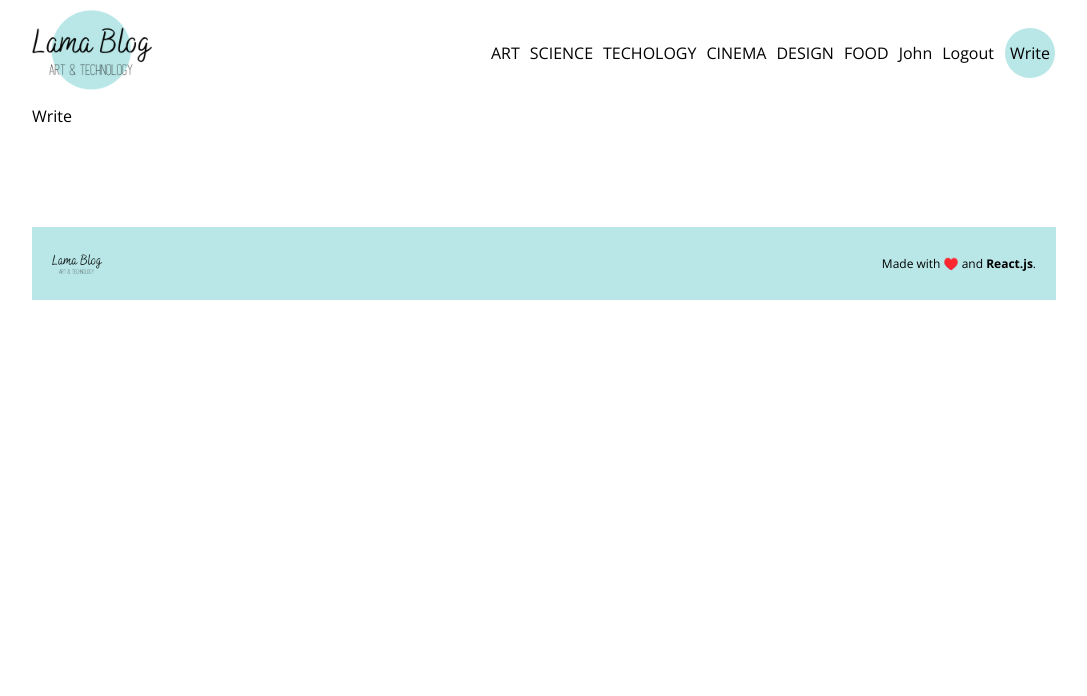
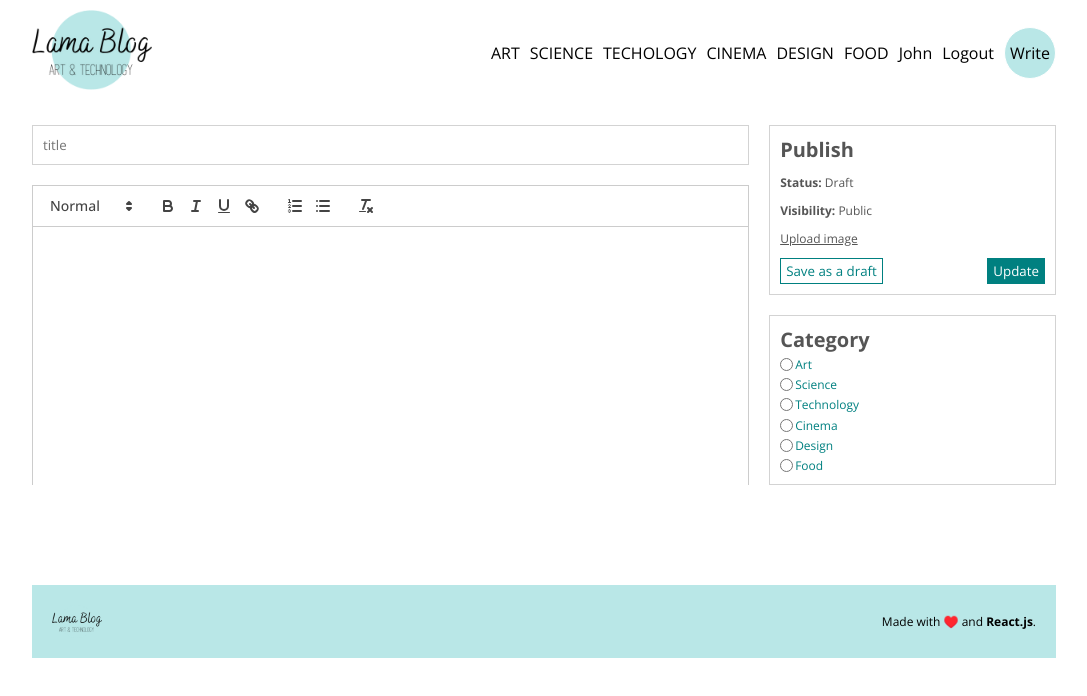
Before and after one commit to tafitahery/blog-app, a React (Vite) app in the folder client/: page /write in a window 1280 px wide. Shown: the top 696 px of the page, without its empty margins (96-1183 px from the left). Built offline with nearby package versions, Linux system fonts and the light colour scheme.

Commit message:
React Add New Post Destign

```diff
--- a/client/package.json
+++ b/client/package.json
@@ -12,6 +12,7 @@
   "dependencies": {
     "react": "^18.2.0",
     "react-dom": "^18.2.0",
+    "react-quill": "^2.0.0",
     "react-router-dom": "^6.16.0",
     "sass": "^1.69.2"
   },
--- a/client/src/pages/Write.jsx
+++ b/client/src/pages/Write.jsx
@@ -1,5 +1,69 @@
-import React from 'react';
+import { useState } from 'react';
+import ReactQuill from 'react-quill';
+import 'react-quill/dist/quill.snow.css';
 
 export default function Write() {
-  return <div>Write</div>;
+  const [value, setValue] = useState('');
+
+  return (
+    <div className="add">
+      <div className="content">
+        <input type="text" placeholder="title" />
+        <div className="editorContainer">
+          <ReactQuill
+            className="editor"
+            theme="snow"
+            value={value}
+            onChange={setValue}
+          />
+        </div>
+      </div>
+      <div className="menu">
+        <div className="item">
+          <h1>Publish</h1>
+          <span>
+            <b>Status: </b> Draft
+          </span>
+          <span>
+            <b>Visibility: </b> Public
+          </span>
+          <input style={{ display: 'none' }} type="file" name="" id="file" />
+          <label className="file" htmlFor="file">
+            Upload image
+          </label>
+          <div className="buttons">
+            <button>Save as a draft</button>
+            <button>Update</button>
+          </div>
+        </div>
+        <div className="item">
+          <h1>Category</h1>
+          <div className="cat">
+            <input type="radio" name="cat" value="art" id="art" />
+            <label htmlFor="art">Art</label>
+          </div>
+          <div className="cat">
+            <input type="radio" name="cat" value="science" id="science" />
+            <label htmlFor="science">Science</label>
+          </div>
+          <div className="cat">
+            <input type="radio" name="cat" value="technology" id="technology" />
+            <label htmlFor="technology">Technology</label>
+          </div>
+          <div className="cat">
+            <input type="radio" name="cat" value="cinema" id="cinema" />
+            <label htmlFor="cinema">Cinema</label>
+          </div>
+          <div className="cat">
+            <input type="radio" name="cat" value="design" id="design" />
+            <label htmlFor="design">Design</label>
+          </div>
+          <div className="cat">
+            <input type="radio" name="cat" value="food" id="food" />
+            <label htmlFor="food">Food</label>
+          </div>
+        </div>
+      </div>
+    </div>
+  );
 }
--- a/client/src/style.scss
+++ b/client/src/style.scss
@@ -300,3 +300,89 @@
     }
   }
 }
+
+// WRITE
+.add {
+  margin-top: 20px;
+  display: flex;
+  gap: 20px;
+
+  .content {
+    flex: 5;
+    display: flex;
+    flex-direction: column;
+    gap: 20px;
+
+    input {
+      padding: 10px;
+      border: 1px solid lightgray;
+    }
+
+    .editorContainer {
+      height: 300px;
+      overflow: scroll;
+      // border: 1px solid lightgray;
+    }
+
+    .editor {
+      height: 100%;
+      border: none;
+    }
+  }
+
+  .menu {
+    flex: 2;
+    display: flex;
+    flex-direction: column;
+    gap: 20px;
+
+    .item {
+      border: 1px solid lightgray;
+      padding: 10px;
+      flex: 1;
+      display: flex;
+      flex-direction: column;
+      justify-content: space-between;
+      font-size: 12px;
+      color: #555;
+    }
+
+    h1 {
+      font-size: 20px;
+    }
+
+    .file {
+      text-decoration: underline;
+      cursor: pointer;
+    }
+
+    .buttons {
+      width: 100%;
+      display: flex;
+      justify-content: space-between;
+
+      :first-child {
+        cursor: pointer;
+        color: teal;
+        background-color: #fff;
+        border: 1px solid teal;
+        padding: 3px 5px;
+      }
+
+      :last-child {
+        cursor: pointer;
+        color: white;
+        background-color: teal;
+        border: 1px solid teal;
+        padding: 3px 5px;
+      }
+    }
+
+    .cat {
+      display: flex;
+      align-items: center;
+      gap: 2px;
+      color: teal;
+    }
+  }
+}
```
Also changed, not shown: 1 other file (tests, documents, lock files or other folders).
